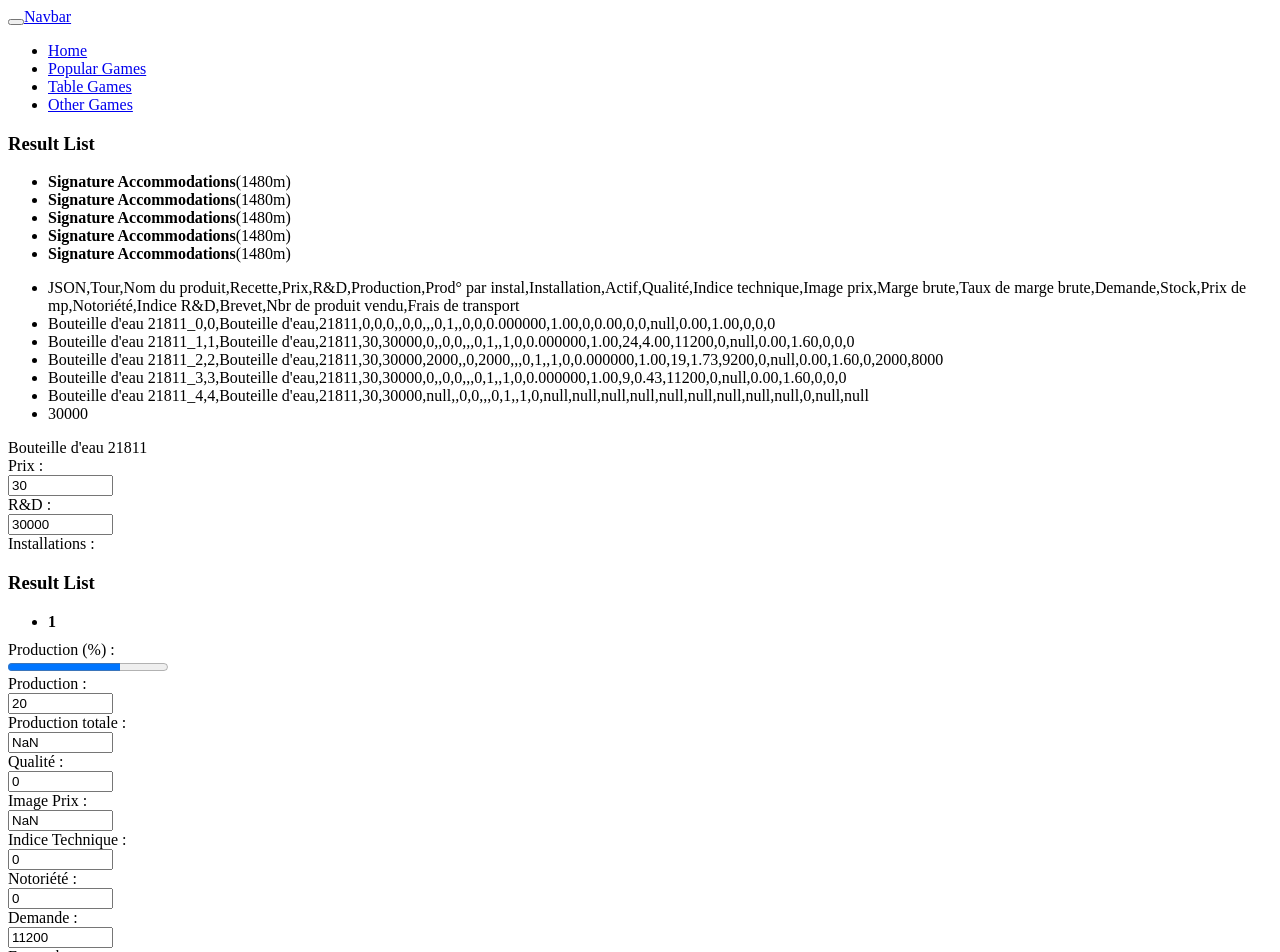
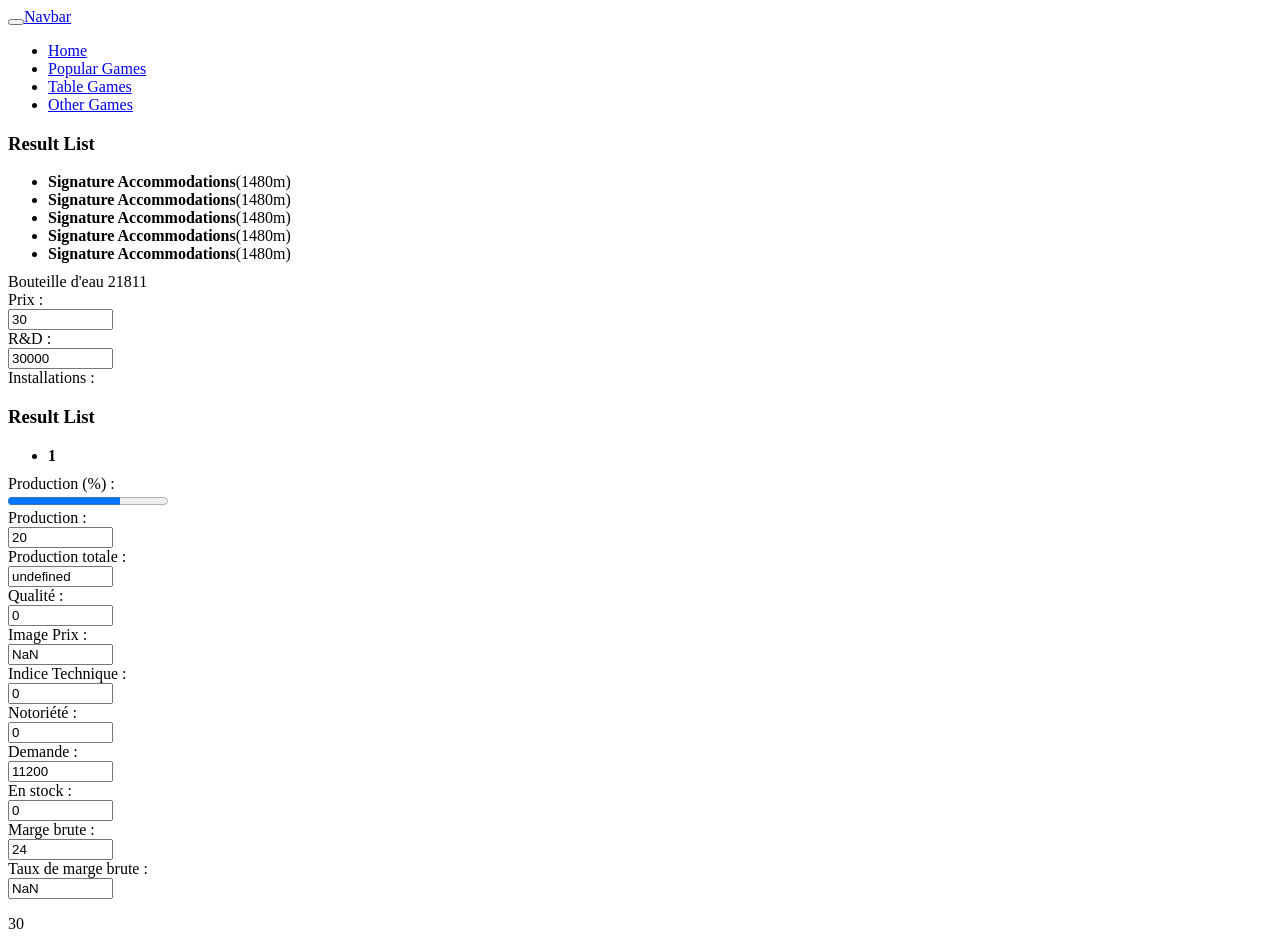
Before and after one commit to NK-972/angular-bootstrap-4, an Angular app: page / in a window 1280 px wide. Shown: the top 952 px of the page. Built offline with nearby package versions, Linux system fonts and the light colour scheme.

Commit message:
6 files modified

```diff
--- a/src/app/Services/center.service.ts
+++ b/src/app/Services/center.service.ts
@@ -9,7 +9,50 @@ export class CenterService {
   string_produits: string = "[[JSON, Tour, Nom du produit, Recette, Prix, R&D, Production, Prod° par instal, Installation, Actif, Qualité, Indice technique, Image prix, Marge brute, Taux de marge brute, Demande, Stock, Prix de mp, Notoriété, Indice R&D, Brevet, Nbr de produit vendu, Frais de transport], [Bouteille d'eau 21811_0, 0, Bouteille d'eau, 21811, 0, 0, 0, ,0,0,, ,0,1,, 0, 0, 0.000000, 1.00, 0, 0.00, 0, 0, null, 0.00, 1.00, 0, 0, 0], [Bouteille d'eau 21811_1, 1, Bouteille d'eau, 21811, 30, 30000, 0, ,0,0,, ,0,1,, 1, 0, 0.000000, 1.00, 24, 4.00, 11200, 0, null, 0.00, 1.60, 0, 0, 0], [Bouteille d'eau 21811_2, 2, Bouteille d'eau, 21811, 30, 30000, 2000, ,0,2000,, ,0,1,, 1, 0, 0.000000, 1.00, 19, 1.73, 9200, 0, null, 0.00, 1.60, 0, 2000, 8000], [Bouteille d'eau 21811_3, 3, Bouteille d'eau, 21811, 30, 30000, 0, ,0,0,, ,0,1,, 1, 0, 0.000000, 1.00, 9, 0.43, 11200, 0, null, 0.00, 1.60, 0, 0, 0], [Bouteille d'eau 21811_4, 4, Bouteille d'eau, 21811, 30, 30000, null, ,0,0,, ,0,1,, 1, 0, null, null, null, null, null, null, null, null, null, 0, null, null]]";
   json_produits: JSON;
   key_product: string[];
+  produit: Product;
+  panel_produits: JSON;
+  key_panel_produits: string[];
 
-  constructor() { }
+
+  constructor() {
+    var JSONQury = {};
+    this.json_produits = this.utilitaire.StringToTable(this.string_produits);
+    console.log("Affichage JSON produit"+this.json_produits);
+    console.log("Test getData "+this.utilitaire.getData(this.json_produits, "Bouteille d'eau 21811", "_"+this.turn, 'Recette'));
+    this.key_product = Object.keys(this.json_produits);
+    console.log("Product key "+this.key_product);
+    console.log("Product get produit tour "+this.utilitaire.getAllOcc(this.key_product, '_'+this.turn));
+    let product_turn: string[] = this.utilitaire.getAllOcc(this.key_product, '_'+this.turn);
+    for (var i = 0; i < product_turn.length; i++) {
+      console.log(product_turn[i]);
+      console.log(this.createProduct(product_turn[i].split('_')[0]));
+      //this.panel_produits.push(this.createProduct(product_turn[i].split('_')[0]));
+      JSONQury[product_turn[i].split('_')[0]] = this.createProduct(product_turn[i].split('_')[0]);
+    }
+    this.panel_produits = JSONQury as JSON;
+    this.key_panel_produits = Object.keys(this.panel_produits);
+    console.log(this.panel_produits);
+  }
+
+  createProduct(name: string){
+    let prod: Product = {
+      id: name
+      , Prix : Number(this.utilitaire.getData(this.json_produits, name, "_"+this.turn, 'Prix'))
+      , RD : Number(this.utilitaire.getData(this.json_produits, name, "_"+this.turn, 'R&D'))
+      , Installations: this.utilitaire.getData(this.json_produits, name, "_"+this.turn, 'Installation').split(',')
+      , InstallationSelected: ''
+      , Production: Number(this.utilitaire.getData(this.json_produits, name, "_"+this.turn, 'Productio'))
+      , Qualite: Number(this.utilitaire.getData(this.json_produits, name, "_"+this.turn, 'Qualité'))
+      , IP: Number(this.utilitaire.getData(this.json_produits, name, "_"+this.turn, 'Indice prix'))
+      , IT: Number(this.utilitaire.getData(this.json_produits, name, "_"+this.turn, 'Indice technique'))
+      , Notoriete: Number(this.utilitaire.getData(this.json_produits, name, "_"+this.turn, 'Notoriété'))
+      , Demande: Number(this.utilitaire.getData(this.json_produits, name, "_"+this.turn, 'Demande'))
+      , Stock: Number(this.utilitaire.getData(this.json_produits, name, "_"+this.turn, 'Stock'))
+      , MB: Number(this.utilitaire.getData(this.json_produits, name, "_"+this.turn, 'Marge brute'))
+      , TMB: Number(this.utilitaire.getData(this.json_produits, name, "_"+this.turn, 'taux de marge brute'))
+    }
+    return prod;
+  }
+
 
 }
--- a/src/app/produit/produit.component.css
+++ b/src/app/produit/produit.component.css
@@ -2,6 +2,6 @@
     max-height: 100px;
     margin-bottom: 10px;
     max-width: 15em;
-    overflow:scroll;
+    overflow-y: scroll;
     -webkit-overflow-scrolling: touch;
 }
--- a/src/app/produit/produit.component.html
+++ b/src/app/produit/produit.component.html
@@ -3,9 +3,9 @@
   <div class="mypanel row">
     <div class="descision col-sm-6">
       <label>Prix : </label><br>
-      <input type="nummber" id="name" [value]=data.Prix name="name" required minlength="1" maxlength="8" size="10"><br>
+      <input type="nummber" id="name" [value]=data.Prix name="name" (input)="data.Prix = $event.target.value" required minlength="1" maxlength="8" size="10"><br>
       <label>R&D :</label><br>
-      <input type="nummber" id="name" [value]=data.RD name="name" required minlength="1" maxlength="10" size="10"><br>
+      <input type="nummber" id="name" [value]=data.RD name="name"  (input)="data.Prix = $event.target.value"  required minlength="1" maxlength="10" size="10"><br>
       <label>Installations :</label><br>
       <div class="panel panel-primary" id="result_panel">
     <div class="panel-heading"><h3 class="panel-title">Result List</h3></div>
@@ -24,7 +24,7 @@
       <label>Production :</label><br>
       <input type="nummber" id="name" name="name" [value]=20 required minlength="1" maxlength="6" size="10"><br>
       <label>Production totale :</label><br>
-      <input type="nummber" id="name" name="name" [value]=data.Production required minlength="1" maxlength="8" size="10"><br>
+      <input type="nummber" id="name" name="name" [value]=data.Productionrequired minlength="1" maxlength="8" size="10"><br>
     </div>
 
     <div class="information col-sm-5">
@@ -49,3 +49,5 @@
   </div>
   </div>
 </div>
+
+<p> {{ data.Prix }} </p>
--- a/src/app/produit/produit.component.ts
+++ b/src/app/produit/produit.component.ts
@@ -13,12 +13,11 @@ export class ProduitComponent implements OnInit{
   utilitaire: Utilitaire = new Utilitaire();
   prod: Product;
 
-  constructor(private dataService: CenterService) {
+  constructor() {
   }
 
   ngOnInit(){
     this.data = this.data as Product;
-    console.log('mydata '+this.data);
   }
 
 }
--- a/src/app/produits/produits.component.html
+++ b/src/app/produits/produits.component.html
@@ -1,21 +1,6 @@
-<!---->
-<ul>
-  <ng-container *ngFor="let key of key_product">
-    <ng-container *ngIf="json_produits[key]">
-        <li>{{ json_produits[key] }}</li>
-    </ng-container>
-  </ng-container>
-  <ng-container *ngFor="let key of key_panel_produits">
-    <ng-container *ngIf="key">
-        <li>{{ panel_produits[key].RD }}</li>
-    </ng-container>
-  </ng-container>
-</ul>
+<!--
 
-
-<div *ngFor="let key of key_panel_produits">
+-->
+<div *ngFor="let key of key_panel_produits;">
   <app-produit  [data]=panel_produits[key]></app-produit>
 </div>
-
-
-<p> {{ panel_produits["Bouteille d'eau 21811"].RD }}</p>
--- a/src/app/produits/produits.component.ts
+++ b/src/app/produits/produits.component.ts
@@ -1,68 +1,23 @@
-import { Component, } from '@angular/core';
+import { Component, OnInit} from '@angular/core';
 import { Utilitaire } from '../../utilitaire';
 import { Product } from '../Interfaces/product';
+import { CenterService } from '../Services/center.service';
 
 @Component({
   selector: 'app-produits',
   templateUrl: './produits.component.html',
   styleUrls: ['./produits.component.css']
 })
-export class ProduitsComponent{
-  turn: Number = 1;
-  utilitaire: Utilitaire = new Utilitaire();
-  string_produits: string = "[[JSON, Tour, Nom du produit, Recette, Prix, R&D, Production, Prod° par instal, Installation, Actif, Qualité, Indice technique, Image prix, Marge brute, Taux de marge brute, Demande, Stock, Prix de mp, Notoriété, Indice R&D, Brevet, Nbr de produit vendu, Frais de transport], [Bouteille d'eau 21811_0, 0, Bouteille d'eau, 21811, 0, 0, 0, ,0,0,, ,0,1,, 0, 0, 0.000000, 1.00, 0, 0.00, 0, 0, null, 0.00, 1.00, 0, 0, 0], [Bouteille d'eau 21811_1, 1, Bouteille d'eau, 21811, 30, 30000, 0, ,0,0,, ,0,1,, 1, 0, 0.000000, 1.00, 24, 4.00, 11200, 0, null, 0.00, 1.60, 0, 0, 0], [Bouteille d'eau 21811_2, 2, Bouteille d'eau, 21811, 30, 30000, 2000, ,0,2000,, ,0,1,, 1, 0, 0.000000, 1.00, 19, 1.73, 9200, 0, null, 0.00, 1.60, 0, 2000, 8000], [Bouteille d'eau 21811_3, 3, Bouteille d'eau, 21811, 30, 30000, 0, ,0,0,, ,0,1,, 1, 0, 0.000000, 1.00, 9, 0.43, 11200, 0, null, 0.00, 1.60, 0, 0, 0], [Bouteille d'eau 21811_4, 4, Bouteille d'eau, 21811, 30, 30000, null, ,0,0,, ,0,1,, 1, 0, null, null, null, null, null, null, null, null, null, 0, null, null]]";
-  json_produits: JSON;
-  key_product: string[];
-  produit: Product;
+export class ProduitsComponent implements OnInit{
   panel_produits: JSON;
   key_panel_produits: string[];
 
-
-  createProduct(name: string){
-    let prod: Product = {
-      id: name
-      , Prix : Number(this.utilitaire.getData(this.json_produits, name, "_"+this.turn, 'Prix'))
-      , RD : Number(this.utilitaire.getData(this.json_produits, name, "_"+this.turn, 'R&D'))
-      , Installations: this.utilitaire.getData(this.json_produits, name, "_"+this.turn, 'Installation').split(',')
-      , InstallationSelected: ''
-      , Production: Number(this.utilitaire.getData(this.json_produits, name, "_"+this.turn, 'Productio'))
-      , Qualite: Number(this.utilitaire.getData(this.json_produits, name, "_"+this.turn, 'Qualité'))
-      , IP: Number(this.utilitaire.getData(this.json_produits, name, "_"+this.turn, 'Indice prix'))
-      , IT: Number(this.utilitaire.getData(this.json_produits, name, "_"+this.turn, 'Indice technique'))
-      , Notoriete: Number(this.utilitaire.getData(this.json_produits, name, "_"+this.turn, 'Notoriété'))
-      , Demande: Number(this.utilitaire.getData(this.json_produits, name, "_"+this.turn, 'Demande'))
-      , Stock: Number(this.utilitaire.getData(this.json_produits, name, "_"+this.turn, 'Stock'))
-      , MB: Number(this.utilitaire.getData(this.json_produits, name, "_"+this.turn, 'Marge brute'))
-      , TMB: Number(this.utilitaire.getData(this.json_produits, name, "_"+this.turn, 'taux de marge brute'))
-    }
-    return prod;
+  constructor(private centerService: CenterService) {
   }
 
-  show(){
-    console.log(this.panel_produits[this.key_panel_produits[0]]);
+  ngOnInit(){
+    this.panel_produits = this.centerService.panel_produits;
+    this.key_panel_produits = this.centerService.key_panel_produits;
   }
 
-  constructor() {
-    var JSONQury = {};
-    this.json_produits = this.utilitaire.StringToTable(this.string_produits);
-    console.log("Affichage JSON produit"+this.json_produits);
-    console.log("Test getData "+this.utilitaire.getData(this.json_produits, "Bouteille d'eau 21811", "_"+this.turn, 'Recette'));
-    this.key_product = Object.keys(this.json_produits);
-    console.log("Product key "+this.key_product);
-    console.log("Product get produit tour "+this.utilitaire.getAllOcc(this.key_product, '_'+this.turn));
-    let product_turn: string[] = this.utilitaire.getAllOcc(this.key_product, '_'+this.turn);
-    for (var i = 0; i < product_turn.length; i++) {
-      console.log(product_turn[i]);
-      console.log(this.createProduct(product_turn[i].split('_')[0]));
-      //this.panel_produits.push(this.createProduct(product_turn[i].split('_')[0]));
-      JSONQury[product_turn[i].split('_')[0]] = this.createProduct(product_turn[i].split('_')[0]);
-    }
-    this.panel_produits = JSONQury as JSON;
-    this.key_panel_produits = Object.keys(this.panel_produits);
-    console.log(this.panel_produits);
-    this.show();
-   }
-
-
-
 }
```
